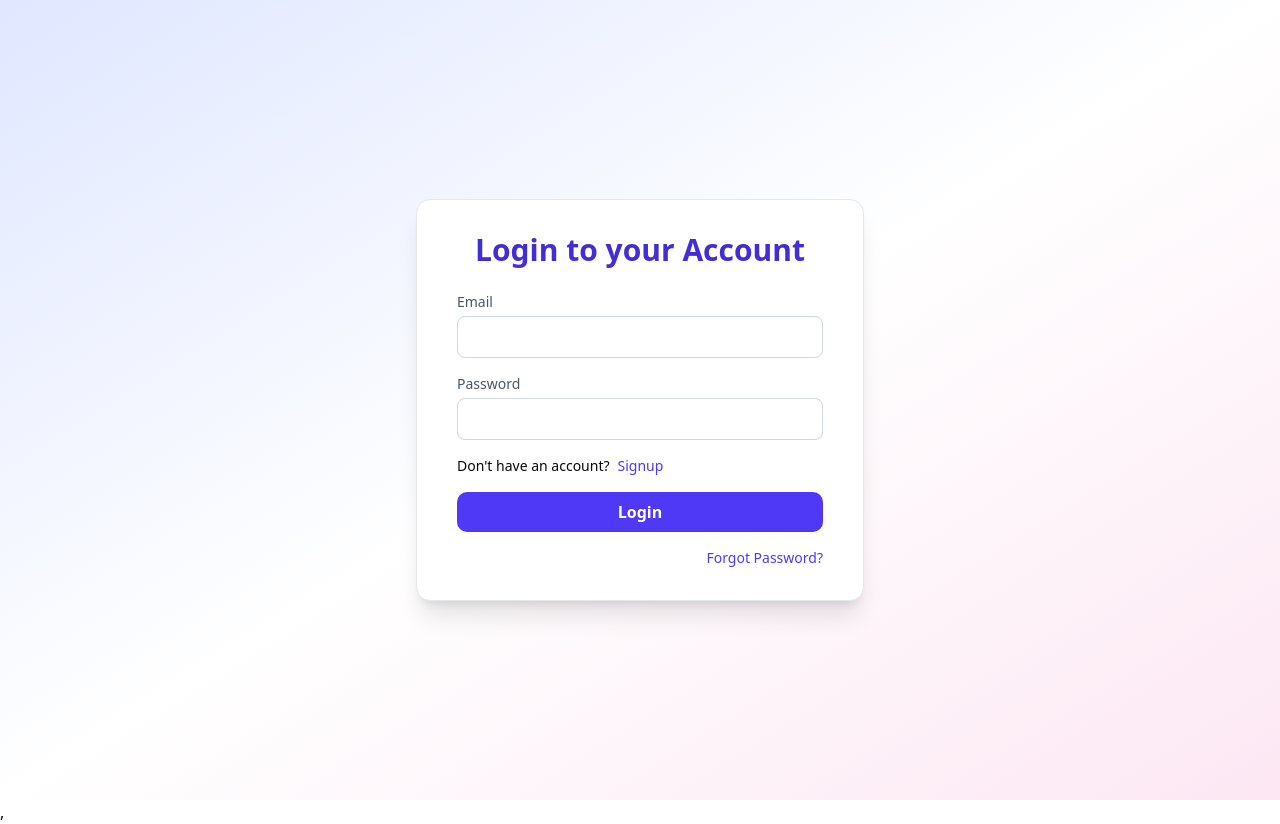
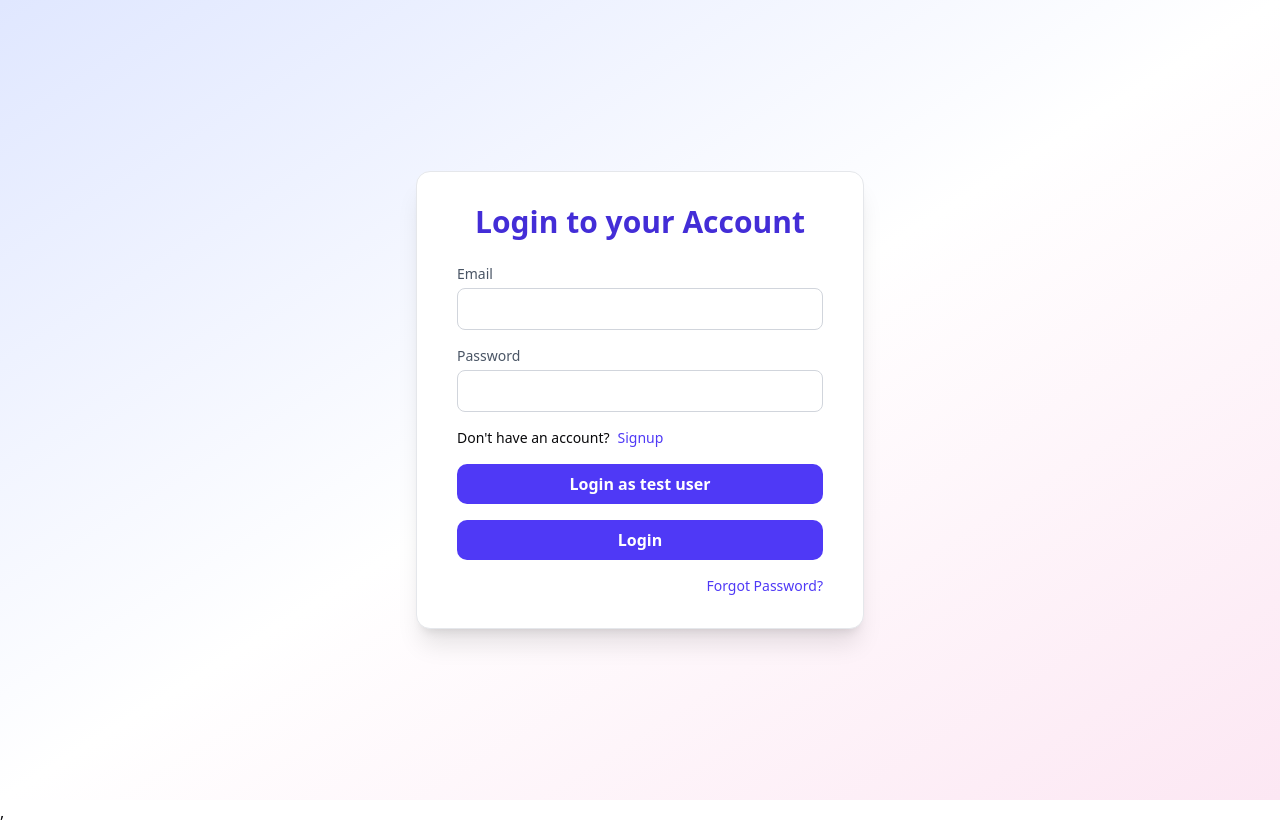
Before and after one commit to sonu2027/engineering-resource-management-system, a React (Vite) app in the folder frontend/: page /login in a window 1280 px wide. Built offline with nearby package versions, Linux system fonts and the light colour scheme; no server answers.

Commit message:
now user can login as a test user

```diff
--- a/frontend/src/pages/Login.tsx
+++ b/frontend/src/pages/Login.tsx
@@ -19,6 +19,7 @@ const Login = () => {
     const {
         register,
         handleSubmit,
+        setValue,
         formState: { errors }
     } = useForm<LoginFormData>();
 
@@ -56,6 +57,15 @@ const Login = () => {
                 navigate("/login")
             })
     }, [])
+
+    const loginAsTestUser = () => {
+        setValue("email", "manager@example.com");
+        setValue("password", "manager1");
+
+        setTimeout(() => {
+            handleSubmit(onSubmit)();
+        }, 0);
+    };
 
 
     return (
@@ -99,6 +109,14 @@ const Login = () => {
                     </div>
 
                     <button
+                        onClick={loginAsTestUser}
+                        type="button"
+                        className="w-full bg-indigo-600 text-white font-semibold py-2 rounded-lg hover:bg-indigo-700 transition"
+                    >
+                        Login as test user
+                    </button>
+
+                    <button
                         type="submit"
                         className="w-full bg-indigo-600 text-white font-semibold py-2 rounded-lg hover:bg-indigo-700 transition"
                     >
```
Also changed, not shown: 1 other file (tests, documents, lock files or other folders).
